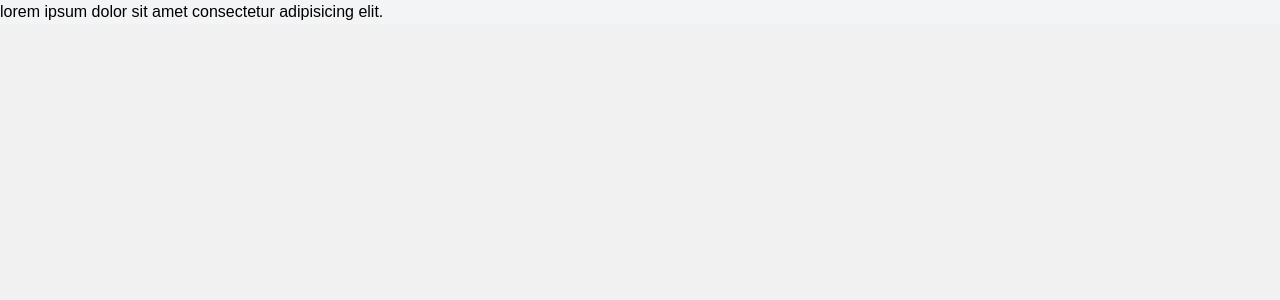
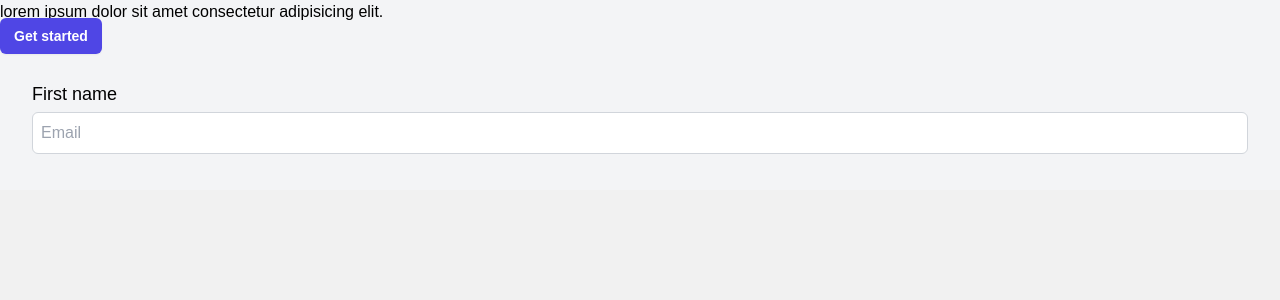
Before and after one commit to abdulkadershohan/gain-solutions-task-2, a React (Create React App) app: page / in a window 1280 px wide. Shown: the top 300 px of the page. Built offline with nearby package versions, Linux system fonts and the light colour scheme.

Commit message:
resusable btn and input

```diff
--- a/src/App.js
+++ b/src/App.js
@@ -1,4 +1,6 @@
 import React from "react";
+import Button from "./utils/Button";
+import Input from "./utils/Input";
 
 export default function App() {
   return (
@@ -9,6 +11,14 @@ export default function App() {
       >
         lorem ipsum dolor sit amet consectetur adipisicing elit.
       </p>
+      <Button
+        text={'Get started'}
+        link={'/login'}
+      />
+      <Input
+        placeholder={'Email'}
+
+      />
     </div>
   )
 }
--- /dev/null
+++ b/src/utils/Button.jsx
@@ -0,0 +1,32 @@
+import React from "react";
+
+export default function Button({ text,
+    link,
+    blank, onClick, borderRadius, bgColor, px, py,
+    fontWeight, fontSize, textColor, hoverBgColor,
+
+}) {
+    return (
+        <a href={link}
+            className={
+                `${borderRadius || 'rounded-md'}
+                    ${bgColor || 'bg-indigo-600'}
+                    ${px || 'px-3.5'}
+                    ${py || 'py-2.5'}
+                    ${fontSize || 'text-sm'}
+                    ${fontWeight || 'font-semibold'}
+                    ${textColor || 'text-white'}
+                    shadow-sm
+                    ${hoverBgColor || 'hover:bg-indigo-500'}
+                     focus-visible:outline focus-visible:outline-2
+                     focus-visible:outline-offset-2
+                    focus-visible:outline-indigo-600
+                    `
+            }
+            onClick={onClick}
+            target={blank ? "_blank" : "_self"} rel="noreferrer"
+        >
+            {text}
+        </a>
+    )
+}
--- /dev/null
+++ b/src/utils/Input.jsx
@@ -0,0 +1,24 @@
+import React from "react";
+
+export default function Input({ placeholder, type, errorMessage, onChange, value, ...rest }) {
+    return (
+        <div
+            className="flex flex-col gap-1 font-play items-cente p-8"
+        >
+            <label
+                className="text-lg font-normal text-black"
+            >First name</label>
+            <input
+                placeholder={placeholder}
+                type={type || "text"}
+                onChange={onChange}
+                value={value}
+                className='font-jose p-2 rounded-md border border-gray-300 focus:outline-none focus:ring-2 focus:ring-indigo-600 focus:border-transparent '
+                {...rest}
+
+            />
+            {/* error */}
+            <span className="text-red-500 text-sm">{errorMessage}</span>
+        </div>
+    )
+}
```
Also changed, not shown: src/utils/index.js (added).
